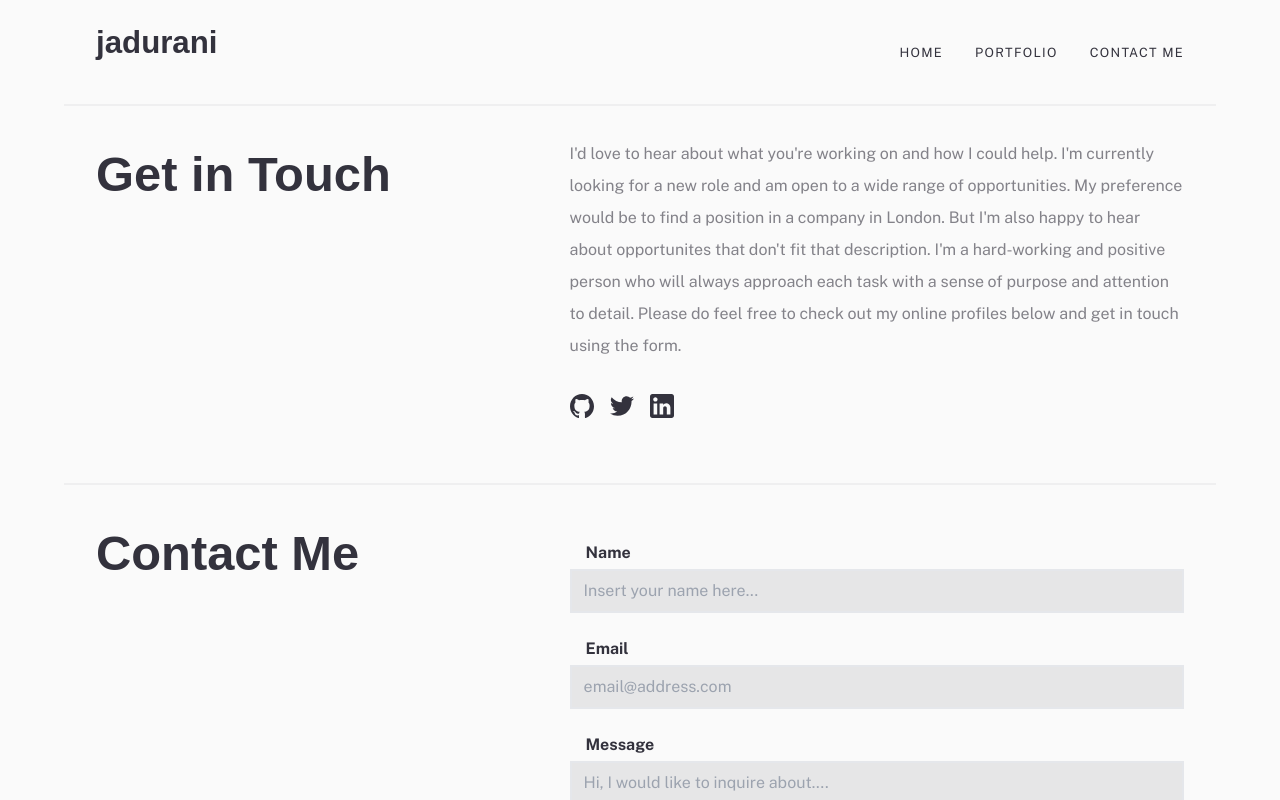
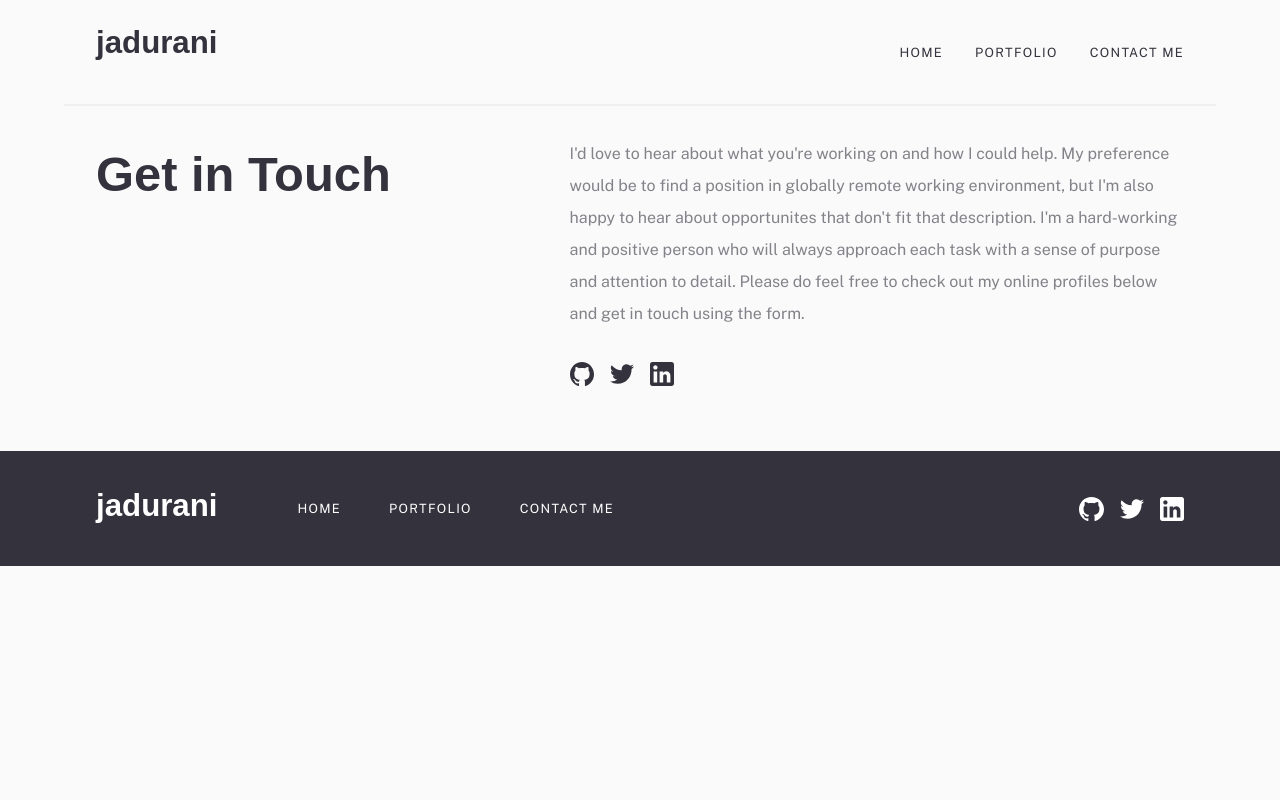
Before and after one commit to jadurani/personal-website-v2, a Next.js app: page /contact-me in a window 1280 px wide. Shown: the top 800 px of the page. Built offline with nearby package versions, Linux system fonts and the light colour scheme; a web font is replaced by a local one.

Commit message:
feat: updated meta tags and hid contact me form

```diff
--- a/src/app/contact-me/page.tsx
+++ b/src/app/contact-me/page.tsx
@@ -1,7 +1,12 @@
-import ContactForm from "@components/ContactForm/ContactForm";
+// import ContactForm from "@components/ContactForm/ContactForm";
 import { NavBar } from "@components/NavBar/NavBar";
+import { Metadata } from "next";
 import Image from "next/image";
 import Link from "next/link";
+
+export const metadata: Metadata = {
+  title: "Contact Me | Jadurani Davalos",
+};
 
 export default function ContactMePage() {
   return (
@@ -17,10 +22,9 @@ export default function ContactMePage() {
           <article className="text-tuna/60 md:w-3/5">
             <p className="leading-loose">
               I&#39;d love to hear about what you&#39;re working on and how I
-              could help. I&#39;m currently looking for a new role and am open
-              to a wide range of opportunities. My preference would be to find a
-              position in a company in London. But I&#39;m also happy to hear
-              about opportunites that don&#39;t fit that description. I&#39;m a
+              could help. My preference would be to find a position in globally
+              remote working environment, but I&#39;m also happy to hear about
+              opportunites that don&#39;t fit that description. I&#39;m a
               hard-working and positive person who will always approach each
               task with a sense of purpose and attention to detail. Please do
               feel free to check out my online profiles below and get in touch
@@ -63,14 +67,14 @@ export default function ContactMePage() {
           </article>
         </section>
 
-        <section className="p-8 border-t-2 solid border-tuna/5 flex flex-col md:flex-row gap-4 md:gap-16">
+        {/* <section className="p-8 border-t-2 solid border-tuna/5 flex flex-col md:flex-row gap-4 md:gap-16">
           <h1 className="flex-grow md:w-2/5 text-h2 md:text-h1 font-heading font-bold">
             Contact Me
           </h1>
           <div className="text-tuna/60 md:w-3/5">
             <ContactForm />
           </div>
-        </section>
+        </section> */}
       </main>
     </>
   );
--- a/src/app/layout.tsx
+++ b/src/app/layout.tsx
@@ -4,8 +4,7 @@ import type { Metadata } from "next";
 import "./globals.css";
 
 export const metadata: Metadata = {
-  title: "FE Mentor - Minimalist Portfolio Website",
-  description: "Implemented by Jadurani Davalos",
+  title: "Jadurani Davalos | Software Engineer",
 };
 
 export default function RootLayout({
```
